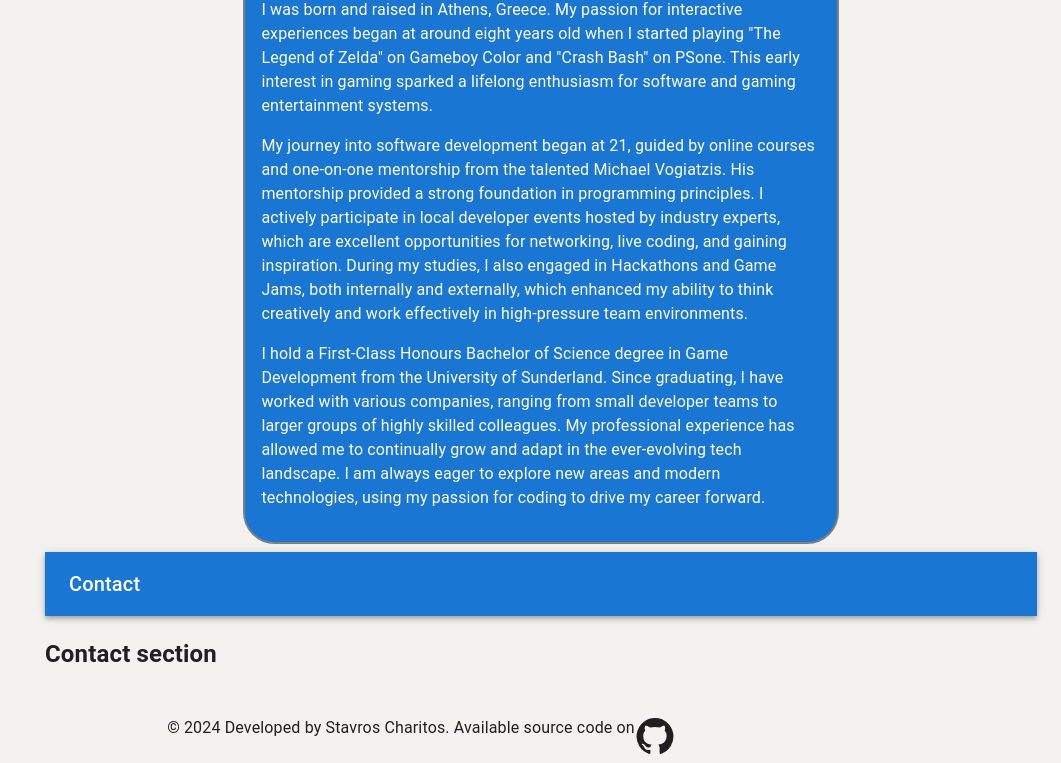
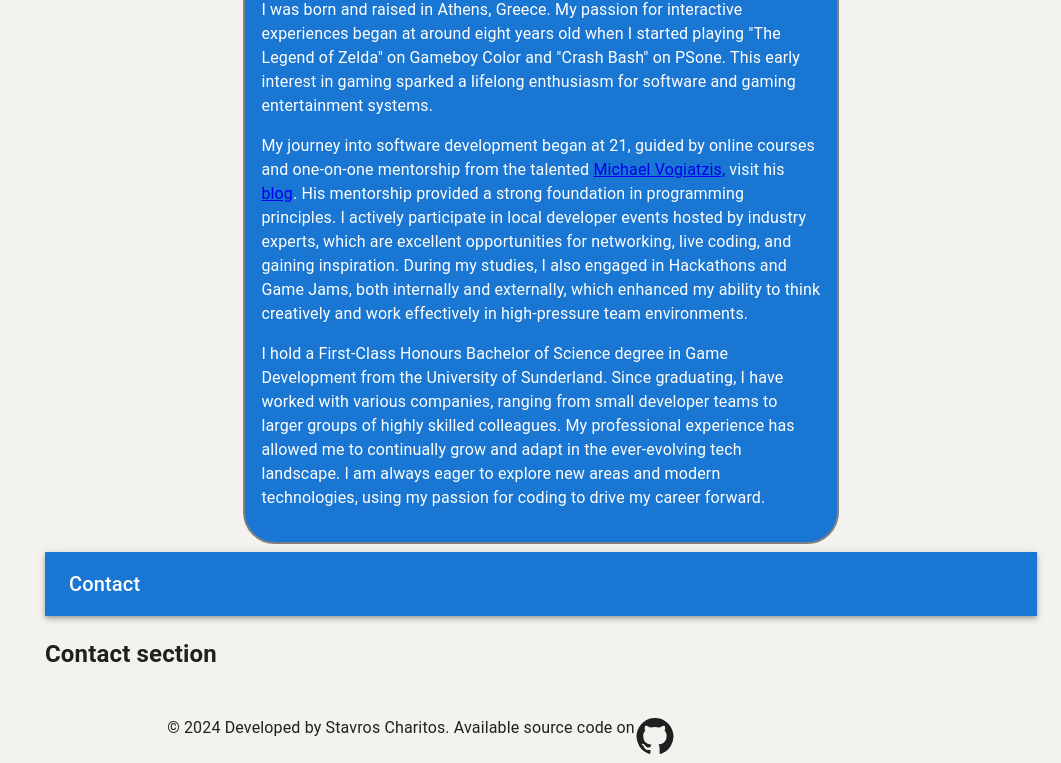
Before and after one commit to polikas/portfolio, a React (Vite) app: page / in a window 1280 px wide. Shown: the part 4192-4955 px from the top of the page, without its empty margins (219-1280 px from the left). Built offline with nearby package versions, Linux system fonts and the light colour scheme.

Commit message:
fixed links for about me section

```diff
--- a/src/components/AboutMe.jsx
+++ b/src/components/AboutMe.jsx
@@ -37,13 +37,23 @@ const AboutMe = () => {
         </Typography>
         <Typography paragraph>
           My journey into software development began at 21, guided by online
-          courses and one-on-one mentorship from the talented Michael Vogiatzis.
-          His mentorship provided a strong foundation in programming principles.
-          I actively participate in local developer events hosted by industry
-          experts, which are excellent opportunities for networking, live
-          coding, and gaining inspiration. During my studies, I also engaged in
-          Hackathons and Game Jams, both internally and externally, which
-          enhanced my ability to think creatively and work effectively in
+          courses and one-on-one mentorship from the talented{" "}
+          <a
+            href="https://www.linkedin.com/in/michaelvogiatzis/"
+            target="_blank"
+          >
+            Michael Vogiatzis,
+          </a>{" "}
+          visit his{" "}
+          <a href="https://www.foxymonkey.com/" target="_blank">
+            blog
+          </a>
+          . His mentorship provided a strong foundation in programming
+          principles. I actively participate in local developer events hosted by
+          industry experts, which are excellent opportunities for networking,
+          live coding, and gaining inspiration. During my studies, I also
+          engaged in Hackathons and Game Jams, both internally and externally,
+          which enhanced my ability to think creatively and work effectively in
           high-pressure team environments.
         </Typography>
         <Typography paragraph>
```
